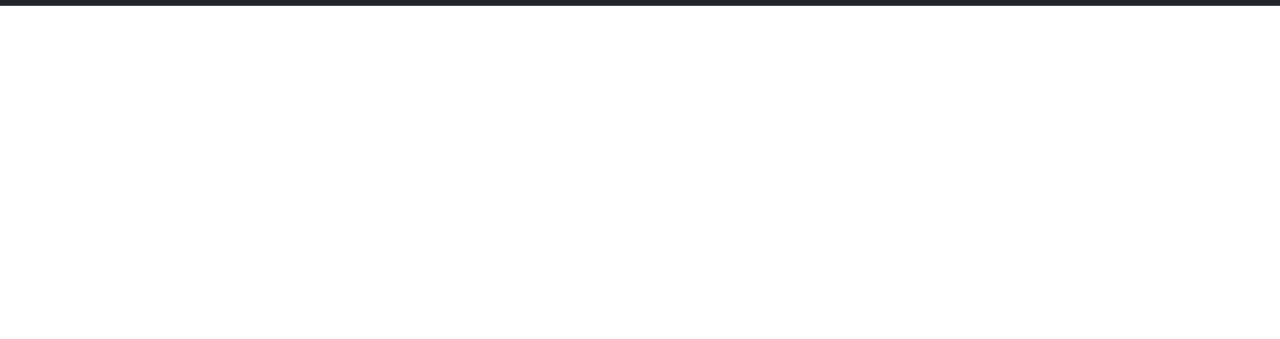
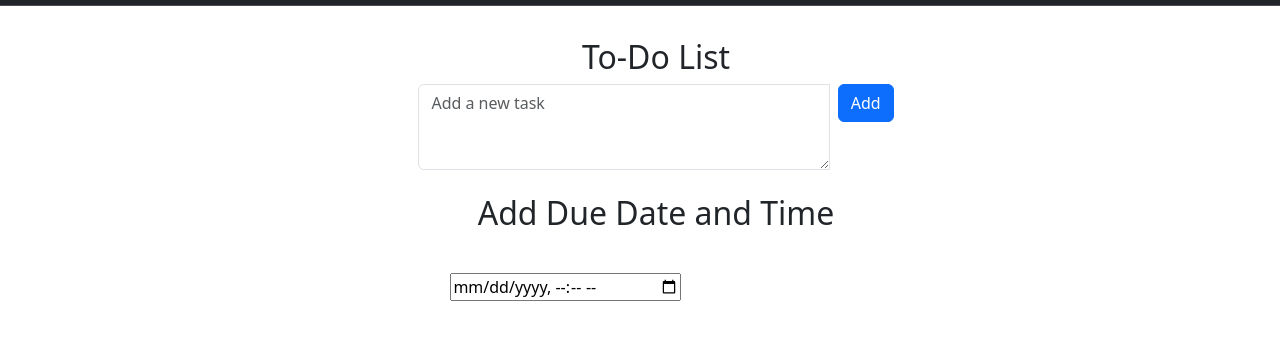
Before and after one commit to rouelamaejonayon/IT24B-JONAYON-R-M, a plain HTML site: page IT24_Appletmap/To-Do List/list.html in a window 1280 px wide. Shown: the part 51-390 px from the top of the page. Drawn offline with nearby package versions, Linux system fonts and the light colour scheme.

Commit message:
added the body

```diff
--- a/IT24_Appletmap/To-Do List/list.html
+++ b/IT24_Appletmap/To-Do List/list.html
@@ -59,3 +59,21 @@
     </div>
   </div>
 </nav>
+
+<div class="applet-container">
+    <div class="container-fluid"  style="max-width: 40%;">
+        <h2 class="text-center">To-Do List</h2>
+        <div class="input-group mb-4">
+            <textarea class="form-control" id="todoInput" placeholder="Add a new task"  rows="3"></textarea>
+            <div class="input-group-append" style="margin-left: .5rem;">
+                <button class="btn btn-primary" id="addButton">Add</button>
+            </div>
+        </div>
+        <h2 class="text-center">Add Due Date and Time</h2>
+        <input class="applet-container" type="datetime-local" id="dueDateInput" placeholder="Set Due Date and Time">
+        <ul id="todoList" class="list-group"></ul>
+    </div>
+</div>
+<script src="list.js"></script>
+</body>
+</html>
```
